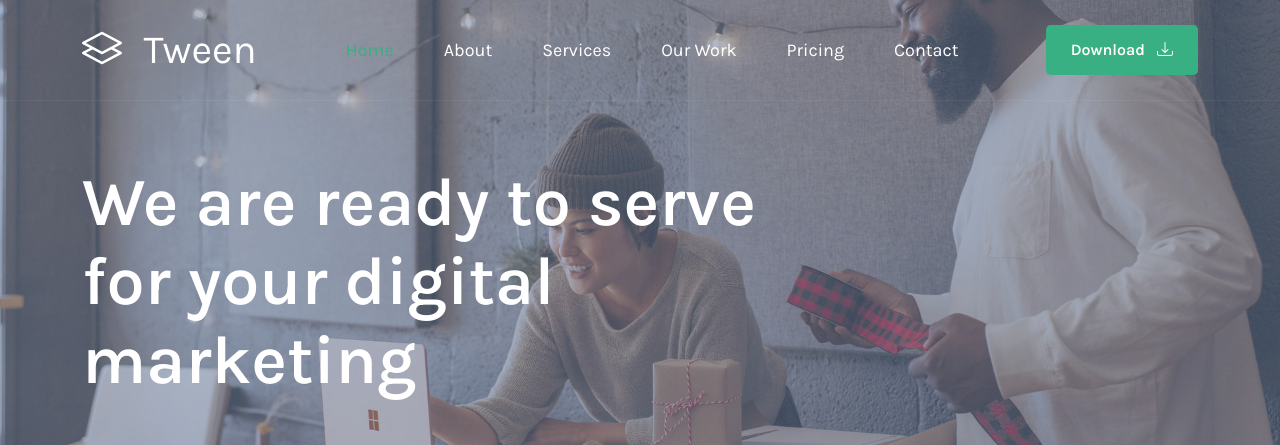
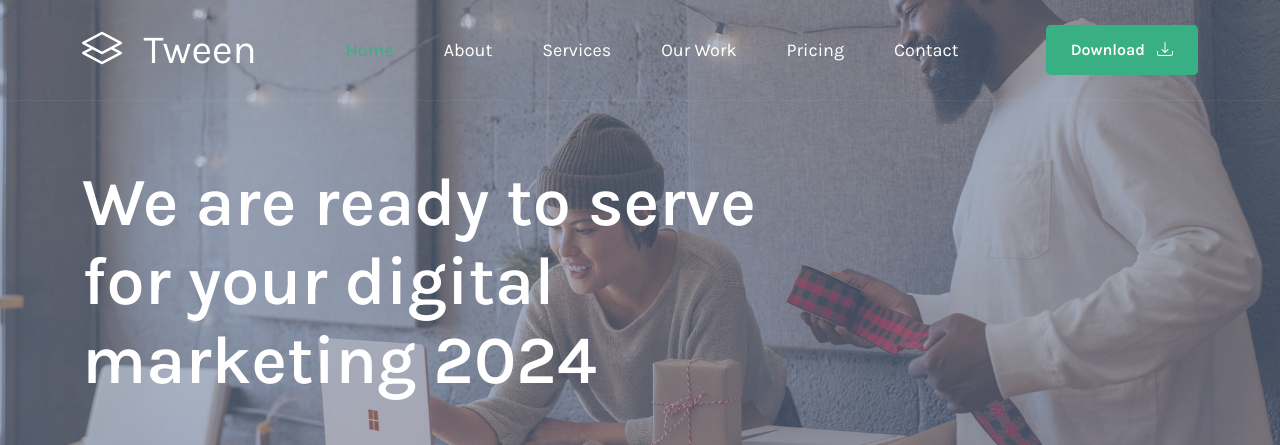
Before and after one commit to vinod-einfochips/Tween-Demo, a plain HTML site: page index.html in a window 1280 px wide. Shown: the top 445 px of the page. Drawn offline with Linux system fonts and the light colour scheme.

Commit message:
Update index.html

```diff
--- a/index.html
+++ b/index.html
@@ -97,7 +97,7 @@ https://www.tooplate.com/view/2128-tween-agency
 
                         <div class="col-lg-8 col-12">
                             <div class="heroText">
-                                <h1 class="text-white mb-lg-5 mb-4">We are ready to serve for your digital marketing</h1>
+                                <h1 class="text-white mb-lg-5 mb-4">We are ready to serve for your digital marketing 2024</h1>
 
                                 <a href="https://www.youtube.com/watch?v=AYaHuZ4BB6Y" class="popup-youtube play-icon-wrap d-flex align-items-center">
                                     <i class="bi-play play-icon"></i>
```
